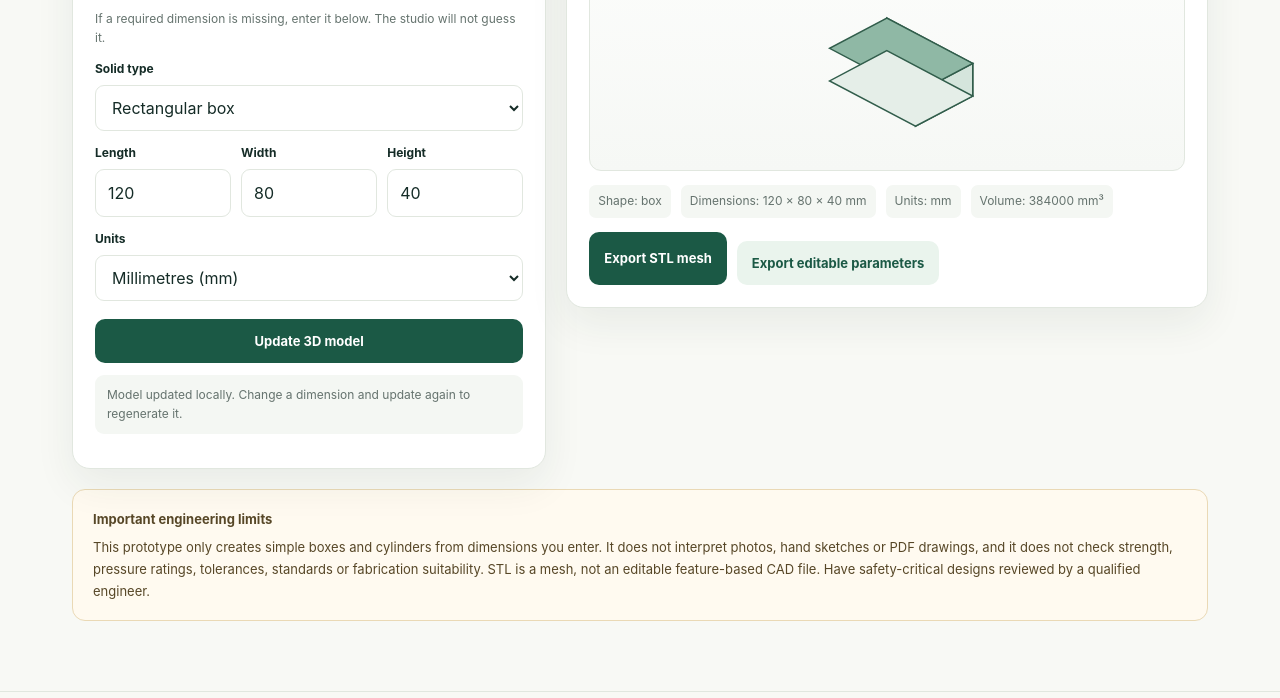
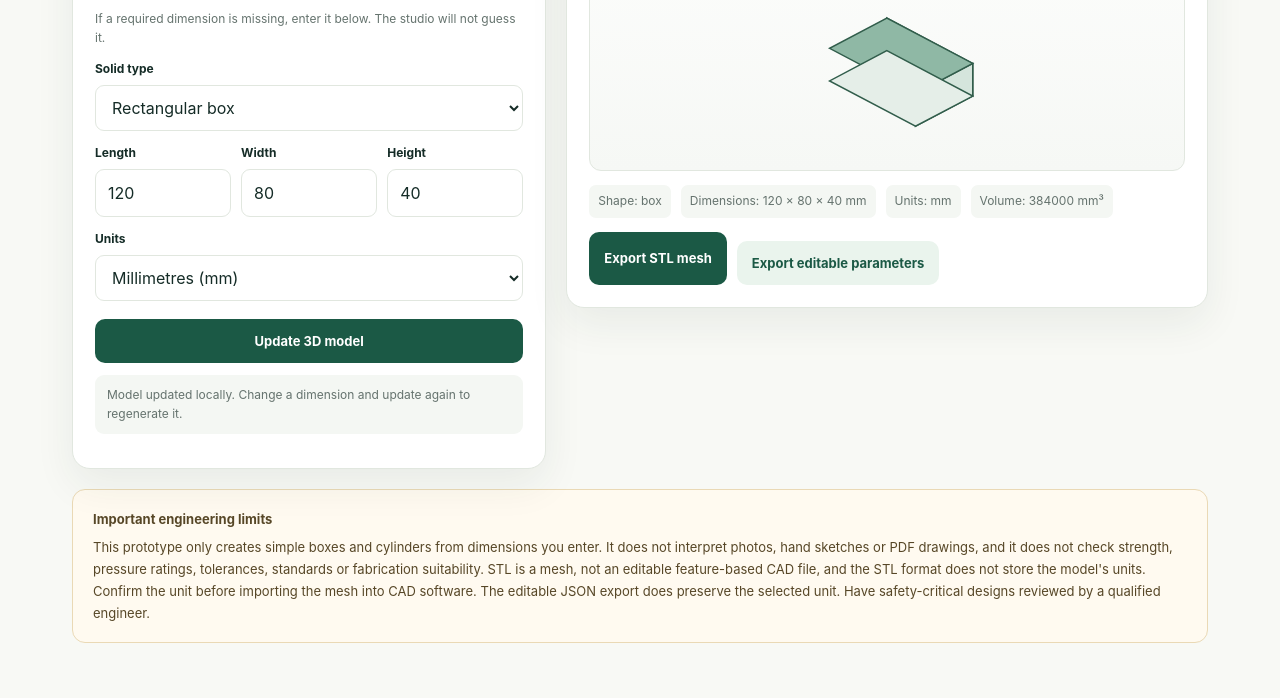
Before and after one commit to willysmith242-hub/PaiD-Digital-Toolbox-Site, a plain HTML site: page modeller.html in a window 1280 px wide. Shown: the part 574-1272 px from the top of the page. Drawn offline with Linux system fonts and the light colour scheme.

Commit message:
Clarify STL unit limitation in Model Studio

```diff
--- a/modeller.html
+++ b/modeller.html
@@ -8,5 +8,5 @@
 <div id="cylinder-fields" class="dimension-grid" hidden><div><label for="diameter">Diameter</label><input id="diameter" type="number" min="0.01" step="any" value="60"></div><div><label for="cyl-height">Height</label><input id="cyl-height" type="number" min="0.01" step="any" value="100"></div></div>
 <label for="units">Units</label><select id="units"><option value="mm">Millimetres (mm)</option><option value="cm">Centimetres (cm)</option><option value="m">Metres (m)</option></select><button type="button" class="model-primary" id="update-model">Update 3D model</button><p class="model-status" id="model-status" role="status">Ready.</p></section>
 <section class="model-panel preview-panel"><div class="preview-heading"><div><h2>2. 3D preview</h2><p>Illustrative isometric view, not a manufacturing drawing.</p></div><span class="model-tag">LOCAL</span></div><div id="model-preview" class="model-preview" role="img" aria-label="Isometric preview of the generated solid"></div><div class="model-metrics" id="model-metrics"></div><div class="export-row"><button type="button" class="model-primary" id="export-stl">Export STL mesh</button><button type="button" class="model-secondary" id="export-json">Export editable parameters</button></div></section></div>
-<section class="model-warning"><strong>Important engineering limits</strong><p>This prototype only creates simple boxes and cylinders from dimensions you enter. It does not interpret photos, hand sketches or PDF drawings, and it does not check strength, pressure ratings, tolerances, standards or fabrication suitability. STL is a mesh, not an editable feature-based CAD file. Have safety-critical designs reviewed by a qualified engineer.</p></section></main>
+<section class="model-warning"><strong>Important engineering limits</strong><p>This prototype only creates simple boxes and cylinders from dimensions you enter. It does not interpret photos, hand sketches or PDF drawings, and it does not check strength, pressure ratings, tolerances, standards or fabrication suitability. STL is a mesh, not an editable feature-based CAD file, and the STL format does not store the model's units. Confirm the unit before importing the mesh into CAD software. The editable JSON export does preserve the selected unit. Have safety-critical designs reviewed by a qualified engineer.</p></section></main>
 <footer class="site-footer"><a class="brand footer-brand" href="./index.html"><span class="brand-mark">P</span><span>PaiD <b>Digital Toolbox</b></span></a><p>Free tools for all. Built step by step.</p><a href="./index.html">Back to toolbox ↑</a></footer></body></html>
```
